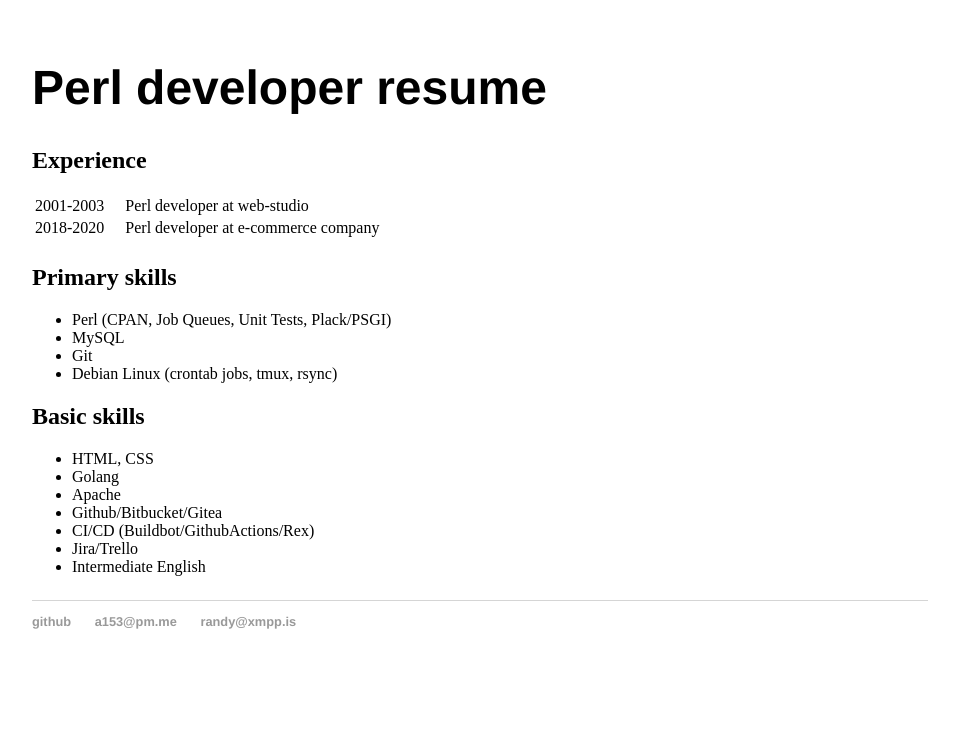
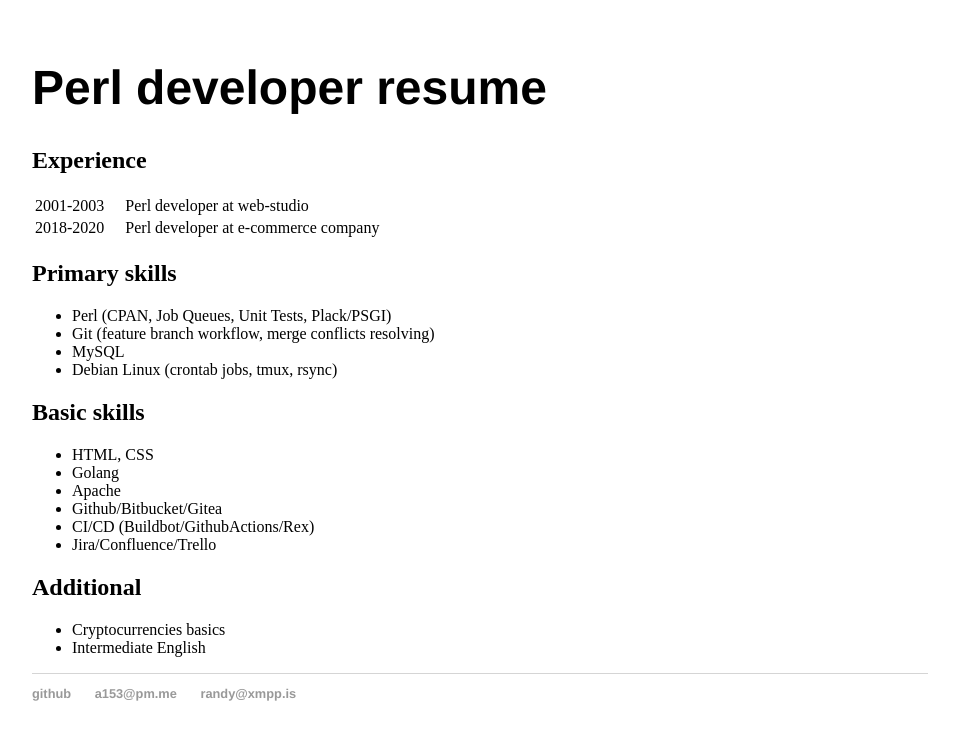
Before and after one commit to aa153/aa153.github.io, a Jekyll site: the page built from index.html, in a window 1280 px wide. Shown: the top 740 px of the page, without its empty margins (160-1119 px from the left). Built offline with Jekyll 4.4.1, drawn with Linux system fonts in a browser that asks for light colours.

Commit message:
Update index.html

```diff
--- a/index.html
+++ b/index.html
@@ -7,7 +7,8 @@ title: Perl developer CV
 		<h1>Perl developer resume</h1>
 
 		<h2>Experience</h2>
-	<table>
+
+		<table>
 		<tr>
 		<td style="padding-right:18px;">2001-2003</td>
 		<td>Perl developer at web-studio<td>
@@ -16,26 +17,33 @@ title: Perl developer CV
 		<td style="padding-right:18px;">2018-2020</td>
 		<td>Perl developer at e-commerce company</td>
 		</tr>
-	</table>
+		</table>
 
-	<p>
 		<h2>Primary skills</h2>
+
 		<ul>
 		<li>Perl (CPAN, Job Queues, Unit Tests, Plack/PSGI)</li>
+		<li>Git (feature branch workflow, merge conflicts resolving)</li>
 		<li>MySQL</li>
-		<li>Git</li>
 		<li>Debian Linux (crontab jobs, tmux, rsync)</li>
 		</ul>
 
 		<h2>Basic skills</h2>
+
 		<ul>
 		<li>HTML, CSS</li>
 		<li>Golang</li>
 		<li>Apache</li>
 		<li>Github/Bitbucket/Gitea</li>
 		<li>CI/CD (Buildbot/GithubActions/Rex)</li>
-		<li>Jira/Trello</li>
+		<li>Jira/Confluence/Trello</li>
+		</ul>
+
+		<h2>Additional</h2>
+
+		<ul>
+		<li>Cryptocurrencies basics</li>
 		<li>Intermediate English</li>
 		</ul>
-	</p>
+
 	</div><!-- /.blurb -->
```
